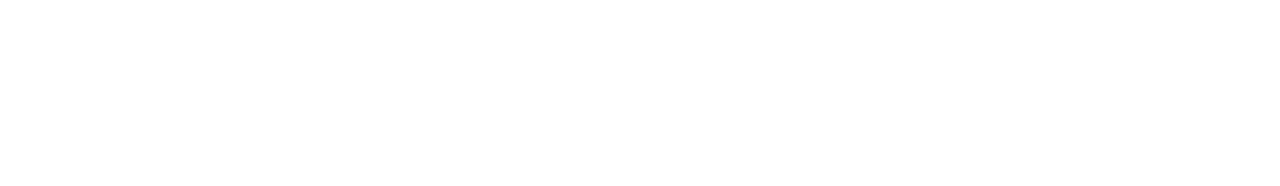
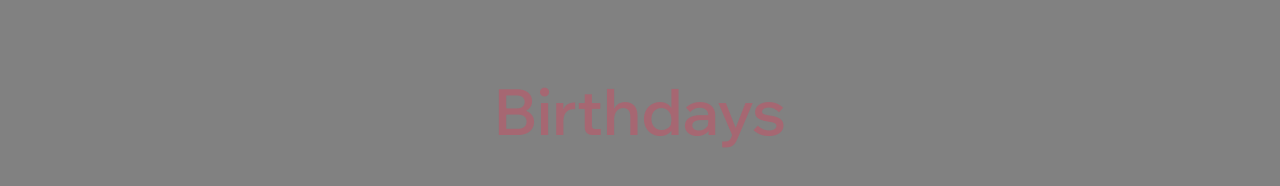
Before and after one commit to amoreX/beacon_shop, a React (Vite) app: page / in a window 1280 px wide. Shown: the part 1090-1276 px from the top of the page. Before the commit the page ends 961 px from the top, so only its background shows below. Built offline with nearby package versions, Linux system fonts and the light colour scheme.

Commit message:
work started

```diff
--- a/src/App.jsx
+++ b/src/App.jsx
@@ -1,9 +1,14 @@
-import Title from "./Components/titlepage.jsx";
+import Title from "./Components/Landing/titlepage.jsx";
+import Birthday from "./Components/Birthday/Birthday.jsx"
+import "./app.scss"
 
 function App() {
 	return (
 		<>
+			<div id="body-container">
 			<Title />
+			<Birthday />
+			</div>
 		</>
 	);
 }
--- /dev/null
+++ b/src/Components/Birthday/Birthday.jsx
@@ -0,0 +1,11 @@
+import {motion} from "framer-motion"
+import "./Birthday.scss"
+
+export default function Birthday(){
+    return(
+        <div id="birthday-container">
+            <div id="title">Birthdays</div>
+            <div id="pictures"></div>
+        </div>
+    )
+}
--- /dev/null
+++ b/src/Components/Birthday/Birthday.scss
@@ -0,0 +1,32 @@
+@import url("https://fonts.googleapis.com/css2?family=Wix+Madefor+Display:wght@400..800&display=swap");
+$title-colour: #ff8fa3;
+$sub-colour: #a66772;
+
+
+#birthday-container{
+    width:100vw;
+    height: 100vh;
+    color:$sub-colour;
+    position: relative;
+    display: flex;
+    justify-content: center;
+    align-items: center;
+    box-sizing: border-box;
+    padding: 20px;
+    font-family: "Wix Madefor Display", sans-serif;
+    // background-color: grey;
+    #title{
+        font-size: 4rem;
+        font-weight: 600;
+        z-index: 3;
+    }
+    #pictures{
+        z-index: 2;
+        position:absolute;
+        width:100%;
+        height: 100%;
+        background-color: rgb(129, 129, 129);
+
+    }
+
+}
--- /dev/null
+++ b/src/app.scss
@@ -0,0 +1,4 @@
+#body-container{
+    display: flex;
+    flex-direction: column;
+}
```
Also changed, not shown: src/Components/Landing/text.js (renamed from src/Components/text.js), src/Components/Landing/title.scss (renamed from src/Components/title.scss), src/Components/Landing/titlepage.jsx (renamed from src/Components/titlepage.jsx).
